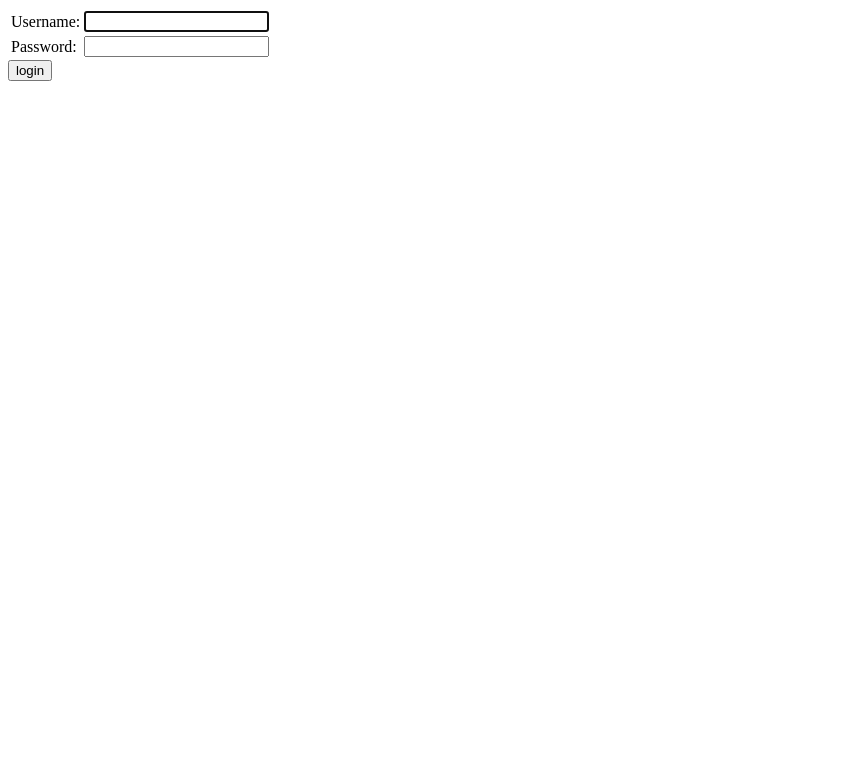
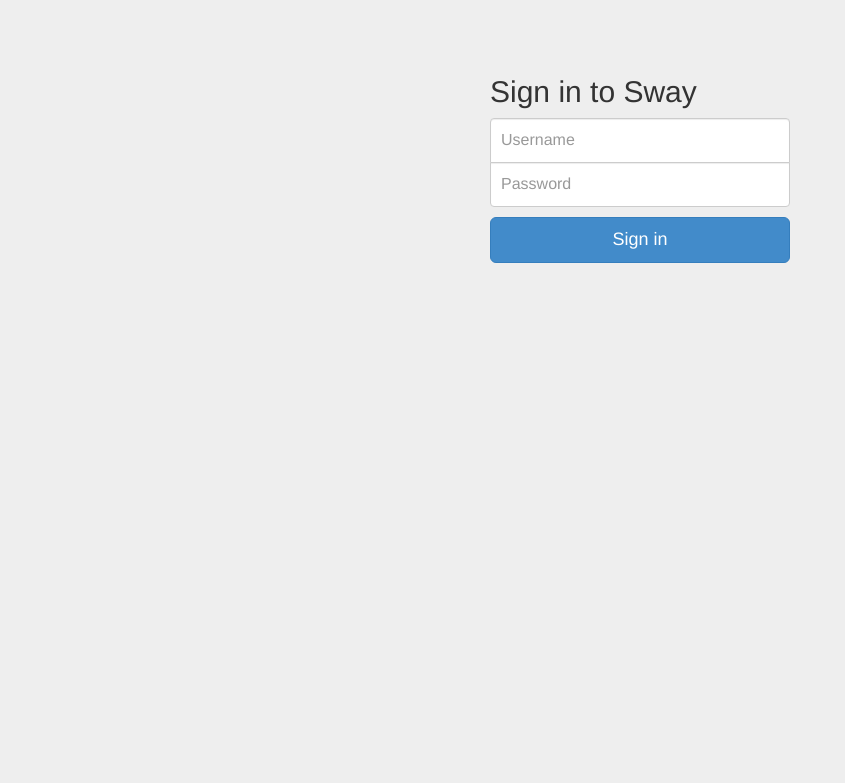
Before and after one commit to vineetsagar/dancestudio, a Django app: page /sway/login/ in a window 1280 px wide. Shown: the top 783 px of the page, without its empty margins (0-845 px from the left). Run offline with Django 3.2, Linux system fonts and the light colour scheme; some libraries are stand-ins or nearby versions.

Commit message:
Modified the members login UI
Improvised the members login page UI to look like professional login
page.

```diff
--- a/templates/registration/login.html
+++ b/templates/registration/login.html
@@ -1,28 +1,67 @@
+<!DOCTYPE HTML>
+{% load staticfiles %}
+<HTML>
+	<Title>Sway</Title>
+	<meta name="viewport" content="width=device-width, initial-scale=1.0">
+	<link href="{% static 'bootstrap/css/bootstrap.min.css' %}" rel="stylesheet">
+<style>
+	body {
+  padding-top: 40px;
+  padding-bottom: 40px;
+  background-color: #eee;
+}
 
-{% block user_page %}
-{% endblock %}
+.form-signin {
+  max-width: 330px;
+  padding: 15px;
+  margin: 0 auto;
+}
+.form-signin .form-signin-heading,
+.form-signin .checkbox {
+  margin-bottom: 10px;
+}
+.form-signin .checkbox {
+  font-weight: normal;
+}
+.form-signin .form-control {
+  position: relative;
+  height: auto;
+  -webkit-box-sizing: border-box;
+     -moz-box-sizing: border-box;
+          box-sizing: border-box;
+  padding: 10px;
+  font-size: 16px;
+}
+.form-signin .form-control:focus {
+  z-index: 2;
+}
+.form-signin input[type="username"] {
+  margin-bottom: -1px;
+  border-bottom-right-radius: 0;
+  border-bottom-left-radius: 0;
+  width:330;
+}
+.form-signin input[type="password"] {
+  margin-bottom: 10px;
+  border-top-left-radius: 0;
+  border-top-right-radius: 0;
+  width:330;
+}
+input {
+	width:330px;
+}
+</style>
+	<body>
+		<div class="container-fluid" id="login" ng-app="loginForm">
+			<form class="form-signin" method="post" action="{% url 'django.contrib.auth.views.login' %}">
+				{% csrf_token %}
+				<h2 class="form-signin-heading">Sign in to Sway</h2>
+				<input type="username"  name="username" class="form-control" placeholder="Username">
+        		<input type="password" name="password" class="form-control" placeholder="Password">
+				<button class="btn btn-lg btn-primary btn-block" type="submit">Sign in</button>
+				<input type="hidden" name="next" value="{{ next }}" />
+			</form>
+		</div>
 
-{% block content %}
-
-{% if form.errors %}
-<p>Your username and password didn't match. Please try again.</p>
-{% endif %}
-
-<form method="post" action="{% url 'django.contrib.auth.views.login' %}">
-{% csrf_token %}
-<table class="ui-widget">
-<tr>
-    <td>{{ form.username.label_tag }}</td>
-    <td>{{ form.username }}</td>
-</tr>
-<tr>
-    <td>{{ form.password.label_tag }}</td>
-    <td>{{ form.password }}</td>
-</tr>
-</table>
-
-<input type="submit" value="login" class="ui-button"/>
-<input type="hidden" name="next" value="{{ next }}" />
-</form>
-
-{% endblock %}
+	</body>
+</HTML>
```
